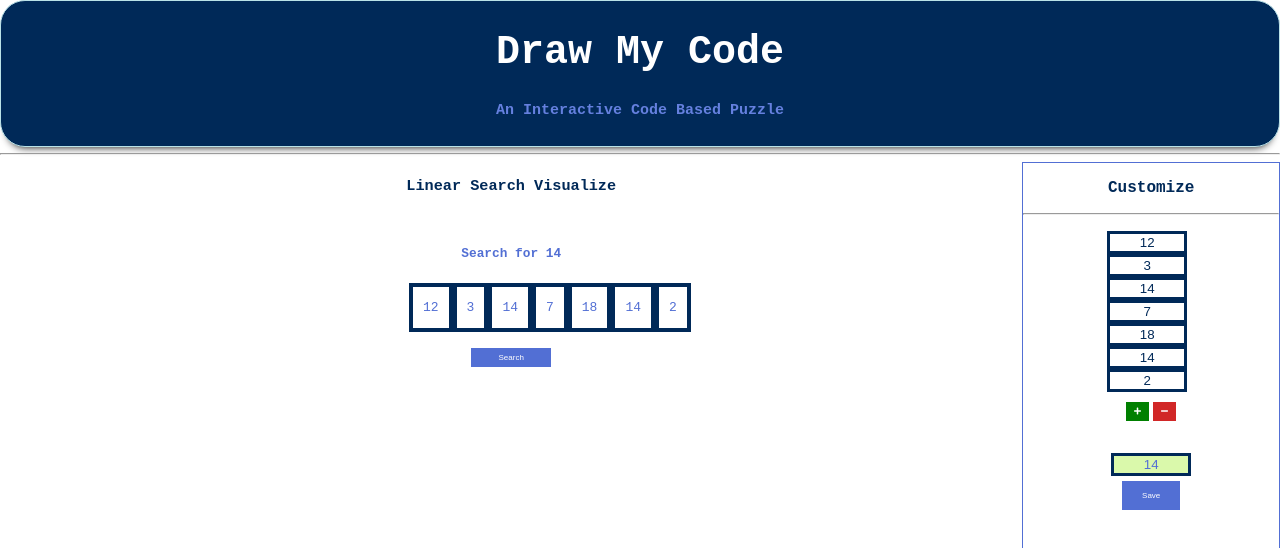
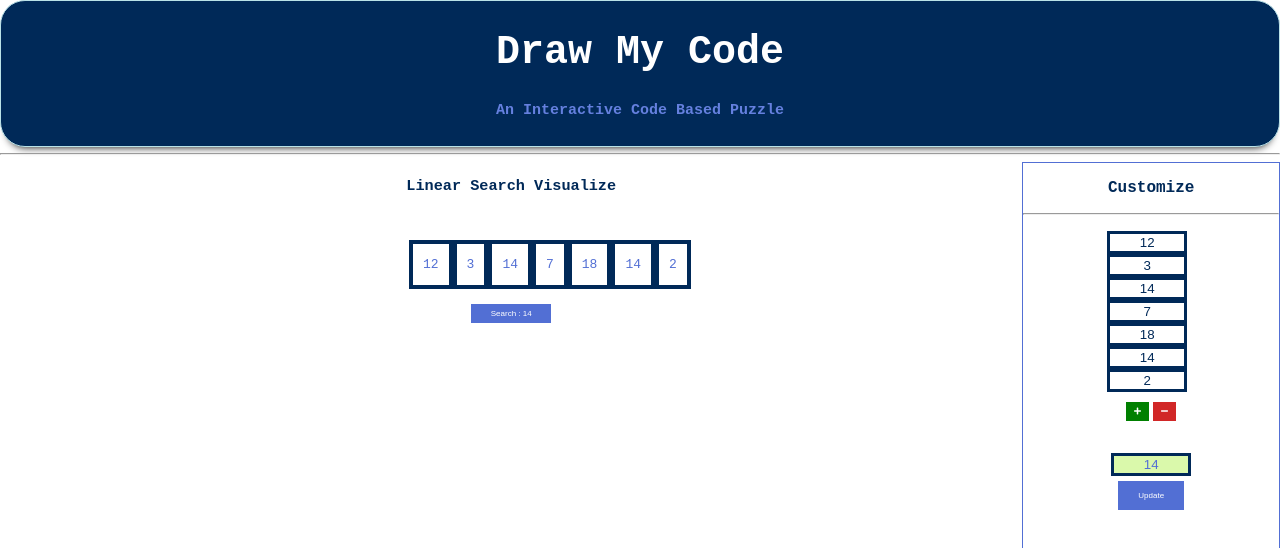
Before and after one commit to arjkashyap/Draw-My-Code, a React (Create React App) app: page / in a window 1280 px wide. Shown: the top 548 px of the page. Built offline with nearby package versions, Linux system fonts and the light colour scheme.

Commit message:
Add new box reducer complete

```diff
--- a/src/components/LinearSearch.js
+++ b/src/components/LinearSearch.js
@@ -3,6 +3,9 @@ import "../styles/LinearSearch.css";
 import { ArrayContext } from "./SearchAlgos";
 
 const LinearSearch = () => {
+  // Global Array elements and search value
+  const ArrData = useContext(ArrayContext);
+
   // Array box colors
   const colors = {
     boxFound: "greenyellow",
@@ -10,11 +13,7 @@ const LinearSearch = () => {
     boxSelected: "yellow",
   };
 
-  // Global Array elements and search value
-  const ArrData = useContext(ArrayContext);
-  // initialize default array
-  const [defaultArr, setDefaultArr] = useState(ArrData.Array);
-  // const defaultSearch = 14;
+  const searchElement = parseInt(ArrData.Search);
 
   // current state of linear
   const [searching, setSearching] = useState(false);
@@ -23,7 +22,7 @@ const LinearSearch = () => {
   const [Arr, setArr] = useState([]);
 
   // Element to be searched in array
-  const [searchElement, setSearchElement] = useState(parseInt(ArrData.Search) );
+  // const [searchElement, setSearchElement] = useState(parseInt(ArrData.Search));
 
   // Pointer for the index of aray
   const [ptr, setPtr] = useState(-1);
@@ -35,7 +34,8 @@ const LinearSearch = () => {
   useEffect(() => {
     if (searching) setResult(`Searching for ${searchElement}`);
     else setResult(`Search for ${searchElement}`);
-    const Array = defaultArr.map((e, index) => (
+    const newArray = ArrData.Array;
+    const Array = newArray.map((e, index) => (
       <div
         className="arr-box"
         key={index}
@@ -45,7 +45,7 @@ const LinearSearch = () => {
       </div>
     ));
     setArr(Array);
-  }, [ptr, defaultArr]);
+  }, [ptr, ArrData.Array]);
 
   // Pull out number from array of divs
   const getNumber = (i) => parseInt(Arr[i].props.children.props.children);
@@ -82,13 +82,14 @@ const LinearSearch = () => {
     <div className="linear-search">
       <h3 id="heading">Linear Search Visualize</h3>
       <br />
-      <h5 className="sub-heading"> {result}</h5>
-
-      <div className="array"> {Arr} </div>
-
+      {/* <h5 className="sub-heading"> {result}</h5> */}
+      <br />
+      <div className="array">{Arr} </div>
+      <br />
       <div className="btn-group">
+        {/* <label className="sub-heading"> {result} </label> */}
         <button id="search-btn" className="button" onClick={startSearch}>
-          Search
+          Search : {searchElement}
         </button>
       </div>
     </div>
--- a/src/components/SearchAlgos.js
+++ b/src/components/SearchAlgos.js
@@ -1,17 +1,23 @@
-import React, { useReducer } from "react";
+import React, { useReducer, useEffect } from "react";
 import LinearSearch from "./LinearSearch";
 import UpdateArray from "./UpdateArray";
 
 export const ArrayContext = React.createContext();
 
 // Global default array and element to be searched
-const Array = ["12", "3", "14", "7", "18", "14", "2"];
+const ArrayInit = ["12", "3", "14", "7", "18", "14", "2"];
 const search = "14";
 
-const arrayReducer = (state, action) => {
+const arrayReducer = (state = ArrayInit, action) => {
   switch (action.type) {
+    case "add-box":
+      return [...state, 0];
     case "update":
-      return action.payload.array;
+      const newArray = action.payload.array;
+      console.log("I came from reducer state is");
+      console.log(state);
+      return newArray;
+
     default:
       return state;
   }
@@ -25,13 +31,21 @@ export const arrayUpdated = (newArray) => ({
   },
 });
 
+export const arrayPush = () => ({
+  type: "add-box",
+});
+
 const SearchAlgos = () => {
-  const [arr, dispatch] = useReducer(arrayReducer, Array);
+  const [arr, dispatch] = useReducer(arrayReducer, ArrayInit);
+
+  console.log("I came from search");
+  console.log(arr);
+
   return (
     <div>
       <div className="array-methods">
         <ArrayContext.Provider
-          value={{ Array: Array, Search: search, ArrayDispatch: dispatch }}
+          value={{ Array: arr, Search: search, ArrayDispatch: dispatch }}
         >
           <LinearSearch />
           <br />
--- a/src/components/UpdateArray.js
+++ b/src/components/UpdateArray.js
@@ -3,11 +3,14 @@ import "../styles/UpdateArray.css";
 import { FontAwesomeIcon } from "@fortawesome/react-fontawesome";
 import { faPlus, faMinus } from "@fortawesome/free-solid-svg-icons";
 
-import { ArrayContext } from "./SearchAlgos";
+import { ArrayContext, arrayUpdated, arrayPush } from "./SearchAlgos";
 
 const UpdateArray = () => {
   // Global Array elements and search value
   const ArrData = useContext(ArrayContext);
+
+  // Dispatch method
+  const arrayDispatch = ArrData.ArrayDispatch;
 
   const [Array, setArray] = useState(ArrData.Array);
   const [search, setSearch] = useState(ArrData.Search);
@@ -18,9 +21,11 @@ const UpdateArray = () => {
   const [validated, setValidated] = useState(true);
 
   useEffect(() => {
-    const arrForm = renderForm(Array);
+    const arrForm = renderForm(ArrData.Array);
+    console.log(Array);
     setForm(arrForm);
-  }, [Array]);
+    console.log("fffffffffffffaaaaaaaaaaa");
+  }, [ArrData.Array]);
 
   // Handle form click
   const handleClick = (index) => {
@@ -37,6 +42,13 @@ const UpdateArray = () => {
     setArray(newArr);
     // Update the form div
     setForm(renderForm(Array));
+  };
+
+  // Update Array from customize pannel
+  const handleUpdate = () => {
+    console.log("saving data");
+    console.log(Array);
+    arrayDispatch(arrayUpdated(Array));
   };
 
   // Form validators
@@ -63,11 +75,12 @@ const UpdateArray = () => {
     return <form className="arr-form">{inputArray}</form>;
   };
 
+  // Add new index in the array
   const addBox = () => {
-    const arr = Array;
-    arr.push("0");
-    setArray(arr);
-    setForm(renderForm(Array));
+    arrayDispatch(arrayPush());
+    console.log("arrrrrrrrrrrrrrrrrrrrrr boxx");
+
+    console.log(ArrayContext.Array);
   };
 
   const removeBox = () => {
@@ -102,8 +115,8 @@ const UpdateArray = () => {
         value={search}
       />
       <div className="btn-group">
-        <button id="save-btn" className="button">
-          Save
+        <button id="save-btn" className="button" onClick={handleUpdate}>
+          Update
         </button>
       </div>
       <br /> <br />
--- a/src/styles/LinearSearch.css
+++ b/src/styles/LinearSearch.css
@@ -63,7 +63,8 @@
 }
 
 #search-btn {
-  margin-top: 1rem;
+  margin: 0 auto;
+  /* margin-top: 1rem; */
   width: 5rem;
 }
 
```
